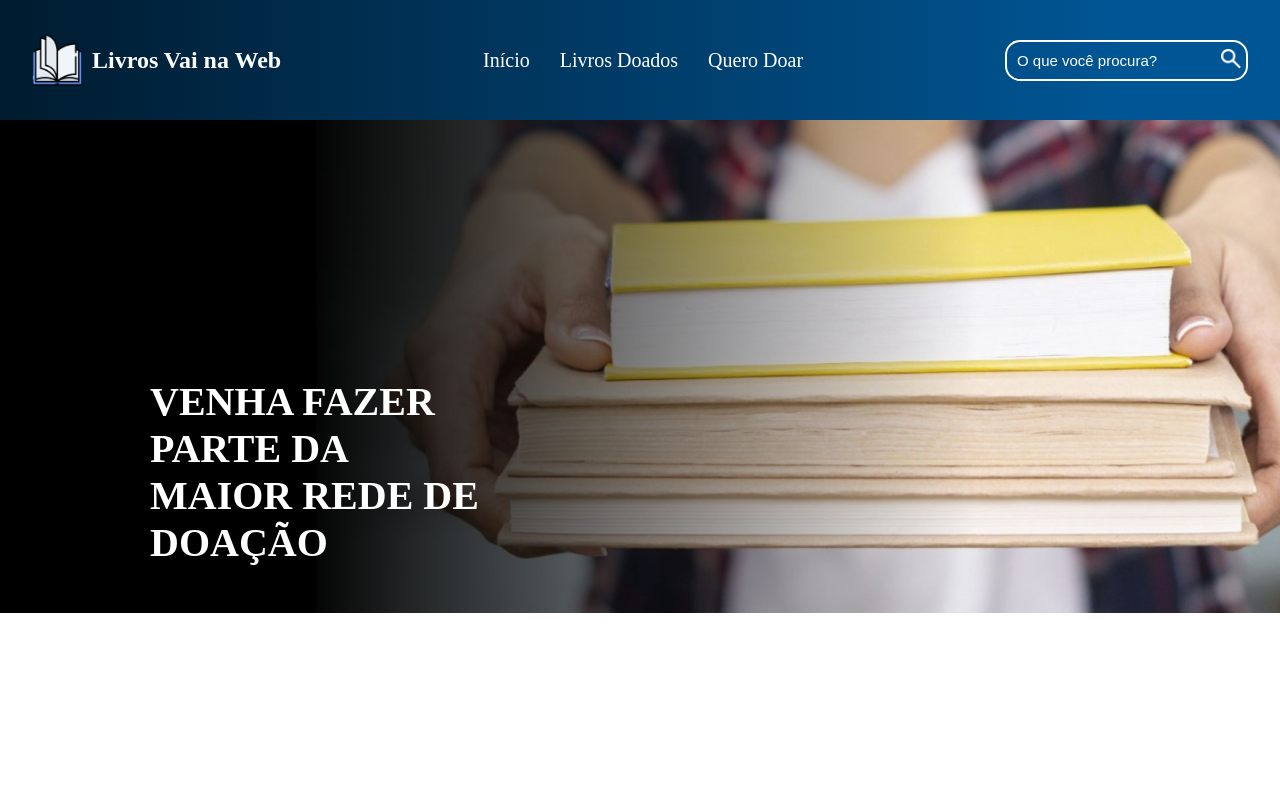
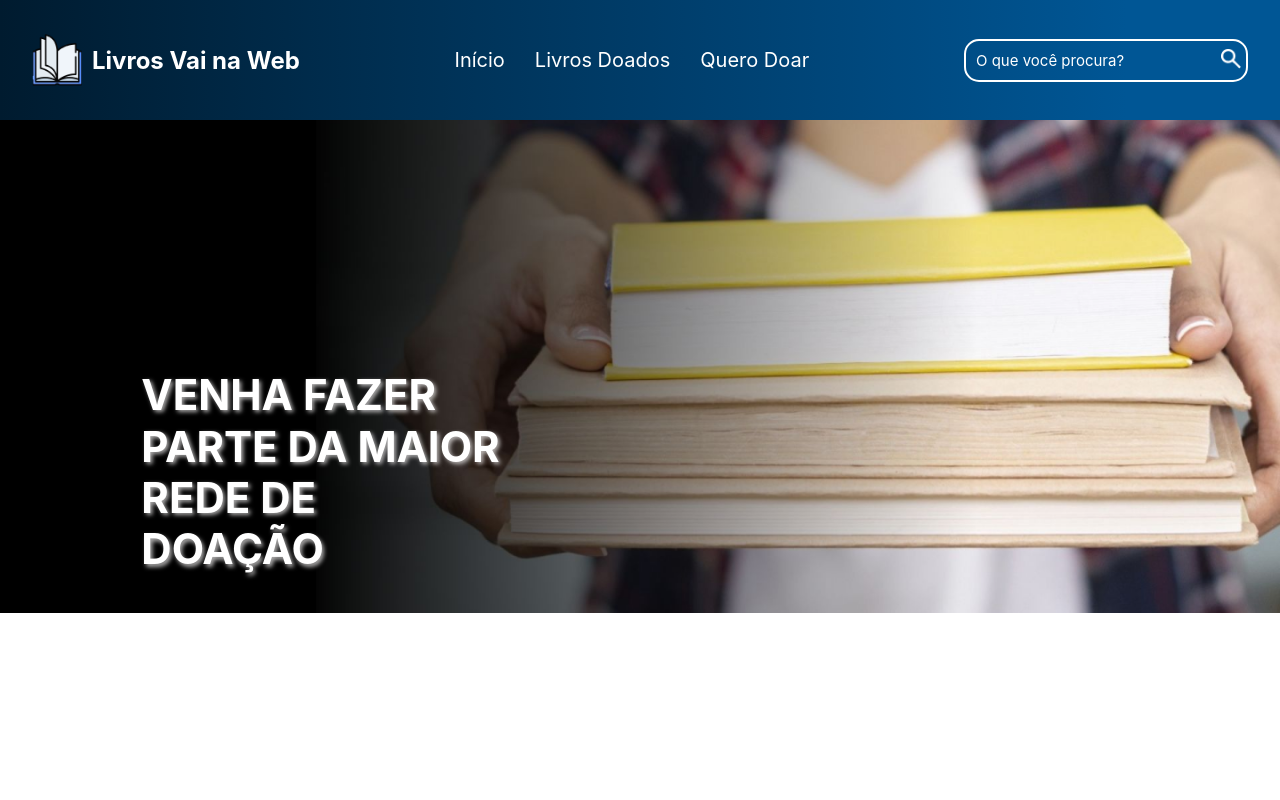
Before and after one commit to alinemello29/Livraria, a React (Vite) app in the folder desafio/: page / in a window 1280 px wide. In both pictures the pointer is over the element "VENHA FAZER PARTE DA MAIOR REDE DE DOAÇÃO". Shown: the top 800 px of the page. Built offline with nearby package versions, Linux system fonts and the light colour scheme.

Commit message:
🎨 Finalizando a Main - Estilização e conteúdo integrado

```diff
--- a/desafio/src/GlobalStyle/globalstyle.scss
+++ b/desafio/src/GlobalStyle/globalstyle.scss
@@ -4,4 +4,5 @@
     box-sizing: border-box;
     list-style: none;
     text-decoration: none;
+    font-family: "inter", serif;
 }
--- a/desafio/src/Pages/Inicio/inicio.module.scss
+++ b/desafio/src/Pages/Inicio/inicio.module.scss
@@ -10,6 +10,12 @@
         margin-left: 150px;
         font-size: 40px;
         width: 27vw;
+        text-shadow: 2px 2px 4px rgba(245, 243, 243, 0.7);
+        transition: transform 0.3s ease;
+
+    &:hover {
+        transform: scale(1.05);
+    }
     }
 }
 
@@ -42,9 +48,14 @@
         justify-content: space-evenly;
         background-color: rgba(1, 87, 148, 0.3);
         border-radius: 10px;
+        transition: transform 0.3s ease, box-shadow 0.3s ease;
+
+    &:hover {
+        transform: translateY(-10px);
+        box-shadow: 0 4px 20px rgba(0, 0, 0, 0.2);
+    }
         p{
             text-align: center;
-            // border: solid 2px blue;
             width: 70%;
             font-size: 20px;
         }
```
